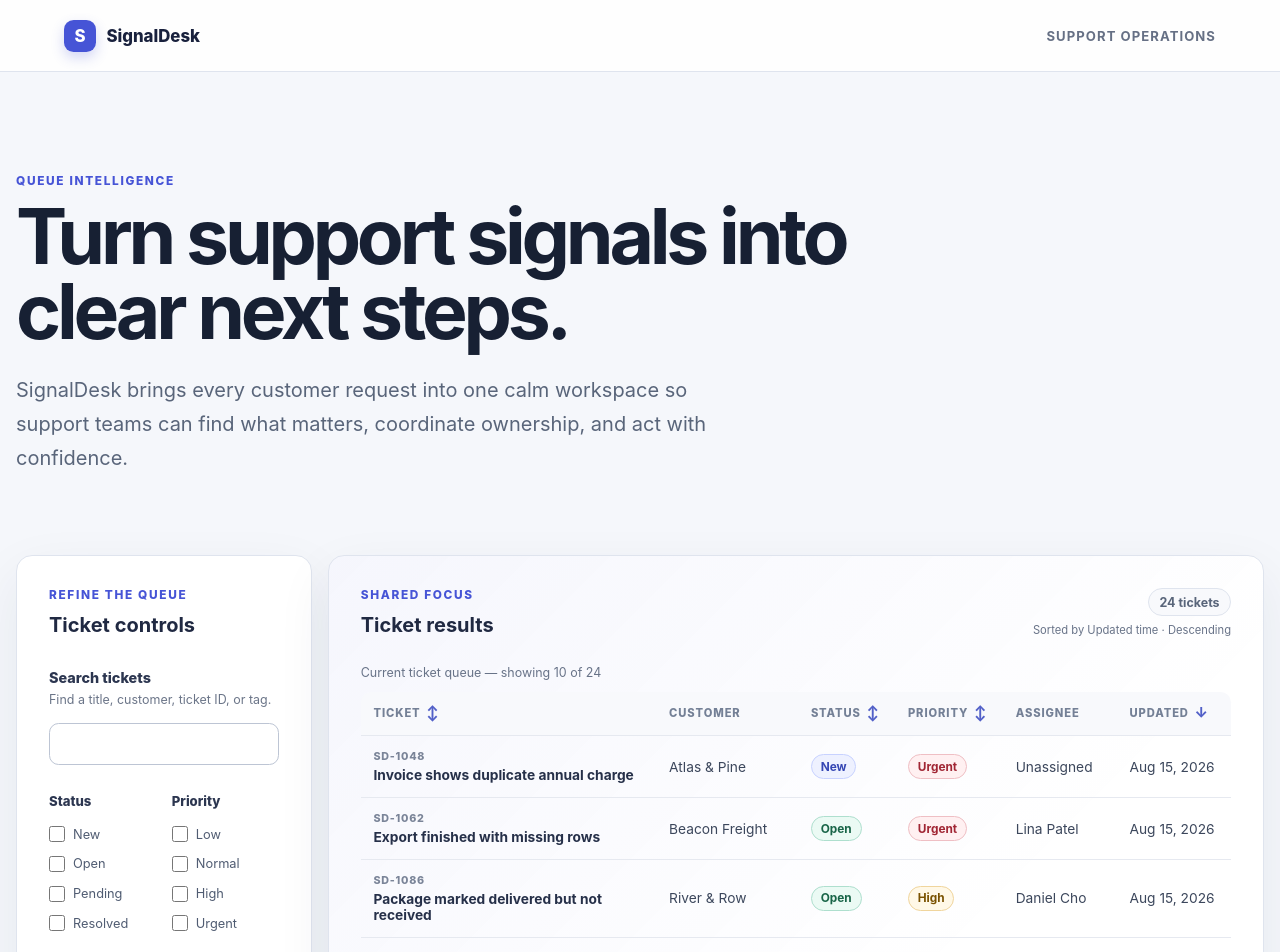
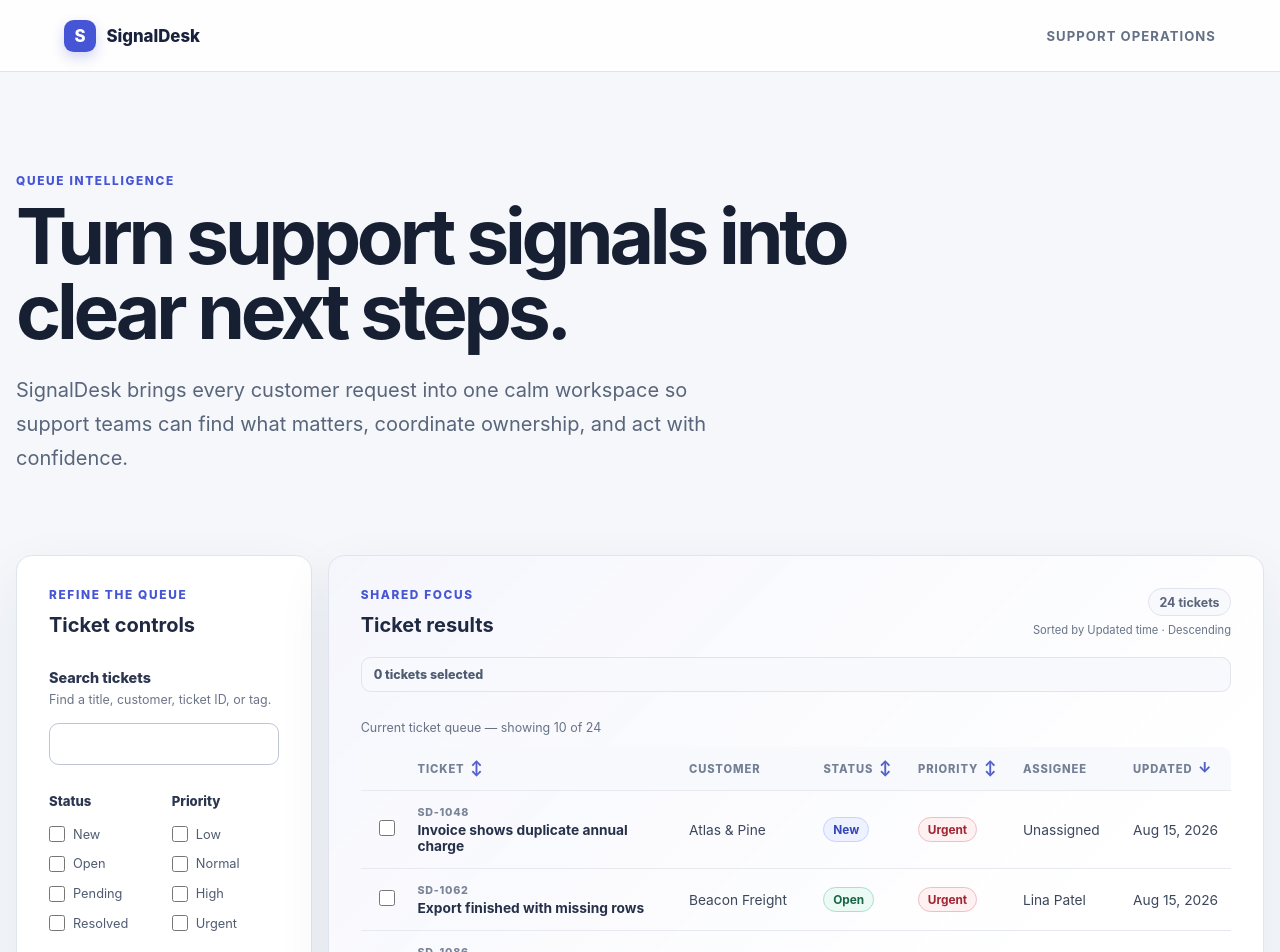
Before and after one commit to Hamzaafroukh321/SignalDesk, a React (Vite) app: page / in a window 1280 px wide. Shown: the top 952 px of the page. Built offline with nearby package versions, Linux system fonts and the light colour scheme.

Commit message:
feat: add stable multi-row ticket selection [M15]

```diff
--- a/src/features/tickets/TicketTable.tsx
+++ b/src/features/tickets/TicketTable.tsx
@@ -1,4 +1,9 @@
-import { getPriorityLabel, getStatusLabel, type Ticket } from '../../domain/ticket'
+import {
+  getPriorityLabel,
+  getStatusLabel,
+  type Ticket,
+  type TicketId,
+} from '../../domain/ticket'
 import type {
   SortDirection,
   TicketSortField,
@@ -10,6 +15,8 @@ interface TicketTableProps {
   sortBy: TicketSortField
   sortDirection: SortDirection
   onSort: (field: TicketSortField) => void
+  selectedIds: ReadonlySet<TicketId>
+  onSelectionChange: (id: TicketId, checked: boolean) => void
 }
 
 const dateFormatter = new Intl.DateTimeFormat('en', {
@@ -57,6 +64,8 @@ export function TicketTable({
   sortBy,
   sortDirection,
   onSort,
+  selectedIds,
+  onSelectionChange,
 }: TicketTableProps) {
   return (
     <div className="table-scroll">
@@ -66,6 +75,9 @@ export function TicketTable({
         </caption>
         <thead>
           <tr>
+            <th scope="col" className="selection-column">
+              <span className="visually-hidden">Selection</span>
+            </th>
             <SortableHeader
               field="title"
               label="Ticket"
@@ -101,6 +113,16 @@ export function TicketTable({
         <tbody>
           {tickets.map((ticket) => (
             <tr key={ticket.id}>
+              <td className="selection-column">
+                <input
+                  type="checkbox"
+                  checked={selectedIds.has(ticket.id)}
+                  aria-label={`Select ${ticket.id}: ${ticket.title}`}
+                  onChange={(event) =>
+                    onSelectionChange(ticket.id, event.currentTarget.checked)
+                  }
+                />
+              </td>
               <th scope="row">
                 <span className="ticket-id">{ticket.id}</span>
                 <span className="ticket-title">{ticket.title}</span>
--- a/src/features/tickets/TicketWorkspace.tsx
+++ b/src/features/tickets/TicketWorkspace.tsx
@@ -51,6 +51,7 @@ export function TicketWorkspace({ repository }: TicketWorkspaceProps) {
     previous: null,
   })
   const [requestVersion, setRequestVersion] = useState(0)
+  const [selectedIds, setSelectedIds] = useState<Set<TicketId>>(() => new Set())
   const [listState, setListState] = useState(() =>
     parseTicketListState(window.location.search),
   )
@@ -278,6 +279,17 @@ export function TicketWorkspace({ repository }: TicketWorkspaceProps) {
     applyListState({ ...listStateRef.current, page }, 'push')
   }
 
+  const setTicketSelected = (id: TicketId, checked: boolean) => {
+    setSelectedIds((current) => {
+      const next = new Set(current)
+      if (checked) next.add(id)
+      else next.delete(id)
+      return next
+    })
+  }
+
+  const clearSelection = () => setSelectedIds(new Set())
+
   return (
     <>
       <section className="panel controls-panel" aria-labelledby="controls-title">
@@ -402,13 +414,32 @@ export function TicketWorkspace({ repository }: TicketWorkspaceProps) {
       ) : null}
 
       {visibleSnapshot && visibleSnapshot.totalCount > 0 ? (
+        <>
+          <div className="selection-summary">
+            <p>
+              {selectedIds.size}{' '}
+              {selectedIds.size === 1 ? 'ticket' : 'tickets'} selected
+            </p>
+            {selectedIds.size ? (
+              <button
+                className="clear-button"
+                type="button"
+                onClick={clearSelection}
+              >
+                Clear selection
+              </button>
+            ) : null}
+          </div>
           <TicketTable
             tickets={tickets}
             totalCount={visibleSnapshot.totalCount}
             sortBy={sortBy}
             sortDirection={sortDirection}
             onSort={sortTickets}
+            selectedIds={selectedIds}
+            onSelectionChange={setTicketSelected}
           />
+        </>
       ) : null}
 
       {list.status === 'success' && list.snapshot.totalCount === 0 ? (
--- a/src/styles.css
+++ b/src/styles.css
@@ -532,6 +532,49 @@ textarea {
   font-weight: 700;
 }
 
+.selection-column {
+  width: 2.75rem;
+  padding-right: 0.25rem !important;
+  text-align: center;
+}
+
+.selection-column input {
+  width: 1rem;
+  height: 1rem;
+  margin: 0;
+  accent-color: #4654d6;
+  cursor: pointer;
+}
+
+.selection-column input:focus-visible {
+  outline: 3px solid #7c8cff;
+  outline-offset: 2px;
+}
+
+.selection-summary {
+  display: flex;
+  gap: 0.75rem;
+  align-items: center;
+  justify-content: space-between;
+  min-height: 2.2rem;
+  margin-top: 1.25rem;
+  padding: 0.55rem 0.75rem;
+  border: 1px solid #e0e4ec;
+  border-radius: 0.6rem;
+  background: #f8f9fc;
+}
+
+.selection-summary p {
+  margin: 0;
+  color: #4f5b72;
+  font-size: 0.78rem;
+  font-weight: 800;
+}
+
+.selection-summary .clear-button {
+  flex: none;
+}
+
 .ticket-id,
 .ticket-title {
   display: block;
```
Also changed, not shown: 1 other file (tests, documents, lock files or other folders). Lines whose indentation alone changed are shown as unchanged.
